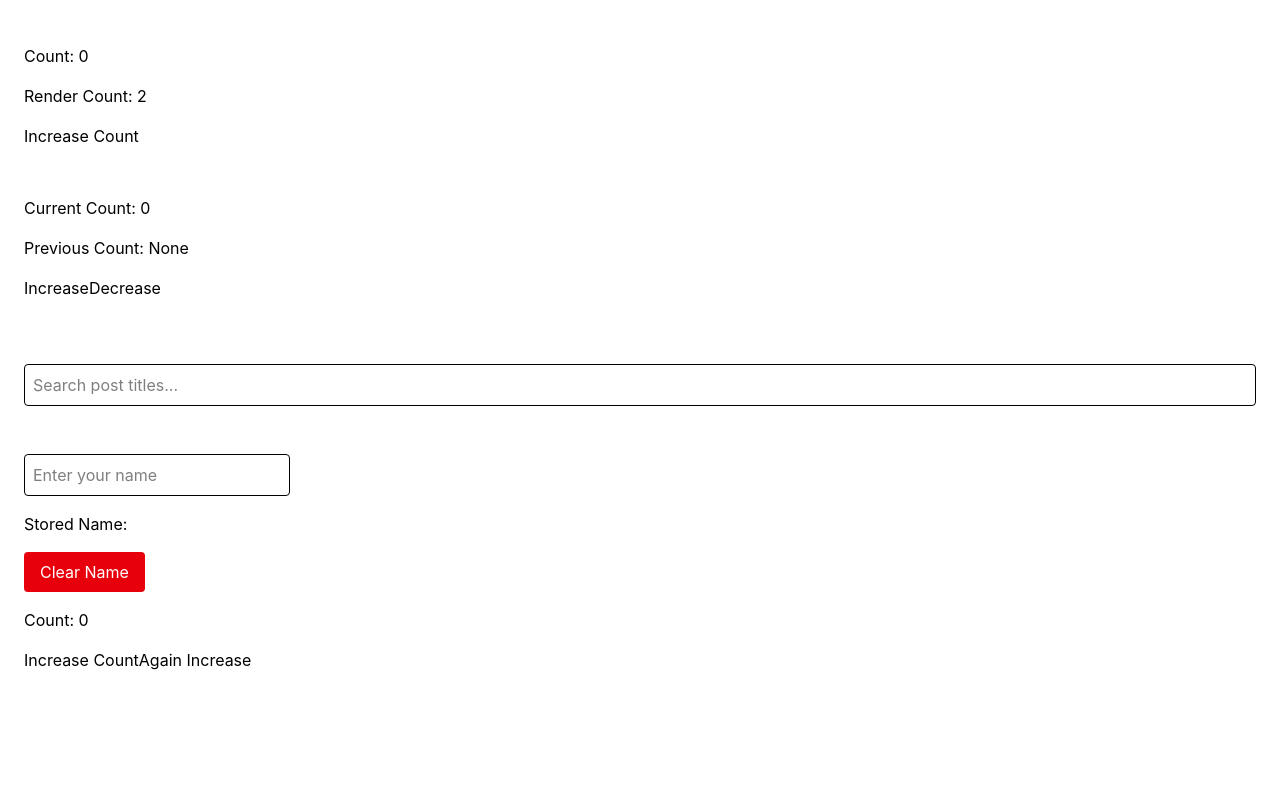
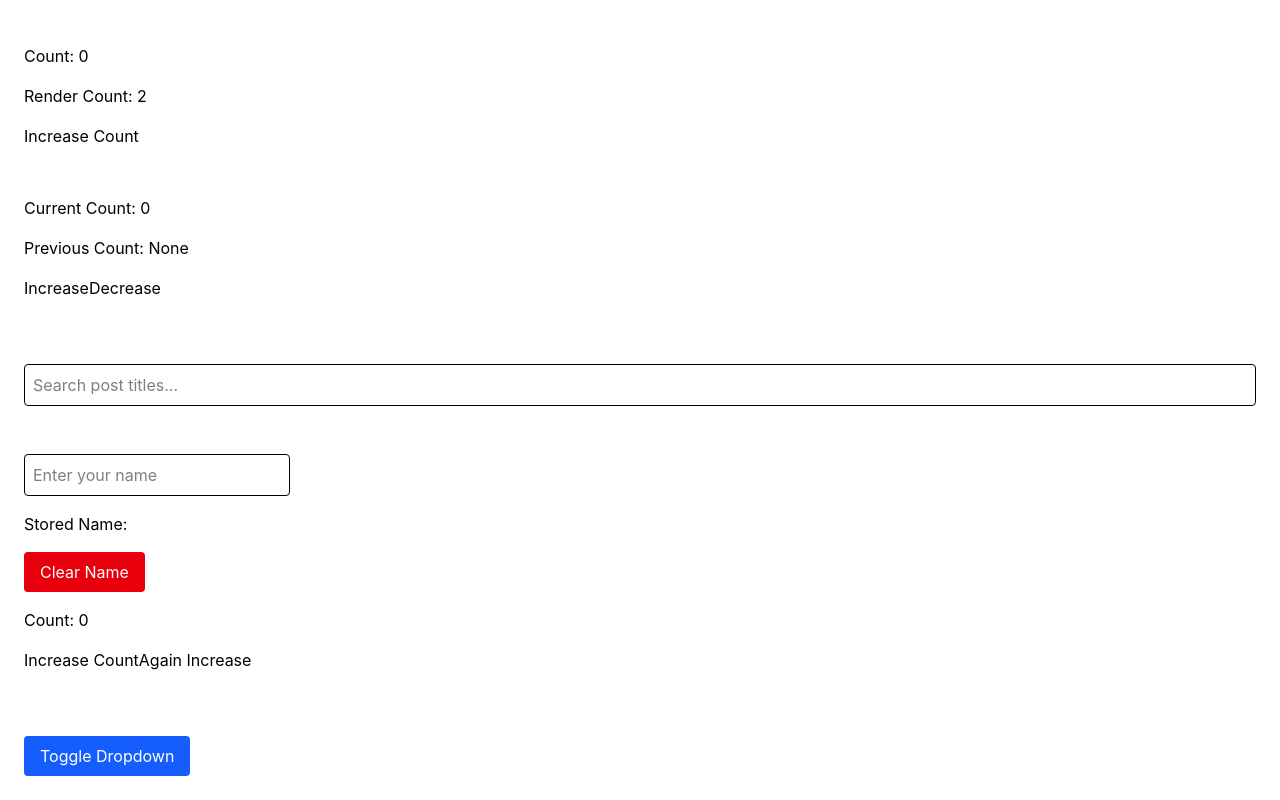
Before and after one commit to TheZainCode/react-advance-concepts, a React (Vite) app: page / in a window 1280 px wide. Shown: the part 182-982 px from the top of the page. Before the commit the page ends 894 px from the top, so only its background shows below. Built offline with nearby package versions, Linux system fonts and the light colour scheme.

Commit message:
update code and add dropdown with advance hooks

```diff
--- a/src/App.jsx
+++ b/src/App.jsx
@@ -4,6 +4,7 @@ import RenderCount from "./components/RenderCount";
 import PreviousValue from "./components/PreviousValue";
 import DebounceSearch from "./components/DebounceSearch";
 import StorageDemo from "./components/StorageDemo";
+import Dropdown from "./components/Dropdown";
 function App(){
   return(
     <main>
@@ -13,6 +14,7 @@ function App(){
       <PreviousValue />
       <DebounceSearch />
       <StorageDemo />
+      <Dropdown />
     </main>
   );
 }
--- /dev/null
+++ b/src/components/Dropdown.jsx
@@ -0,0 +1,35 @@
+import { useRef, useState, useCallback } from "react";
+import useOnClickOutside from "../hooks/useOnClickOutside";
+
+function Dropdown() {
+  const [isOpen, setIsOpen] = useState(false);
+  const dropdownRef = useRef(null);
+
+  const closeDropdown = useCallback(() => {
+    setIsOpen(false);
+  }, []);
+
+  useOnClickOutside(dropdownRef, closeDropdown);
+
+  return (
+    <div className="p-6">
+      <div ref={dropdownRef} className="relative inline-block">
+        <button
+          onClick={() => setIsOpen((prev) => !prev)}
+          className="bg-blue-600 text-white px-4 py-2 rounded"
+        >
+          Toggle Dropdown
+        </button>
+
+        {isOpen && (
+          <div className="absolute top-full left-0 mt-2 w-48 border bg-white shadow rounded p-4">
+            <p>Dropdown Content</p>
+            <p>Click outside to close.</p>
+          </div>
+        )}
+      </div>
+    </div>
+  );
+}
+
+export default Dropdown;
--- /dev/null
+++ b/src/hooks/useOnClickOutside.js
@@ -0,0 +1,22 @@
+import { useEffect } from "react";
+
+function useOnClickOutside(ref, handler) {
+  useEffect(() => {
+    const handleClick = (event) => {
+      if (
+        ref.current &&
+        !ref.current.contains(event.target)
+      ) {
+        handler(event);
+      }
+    };
+
+    document.addEventListener("mousedown", handleClick);
+
+    return () => {
+      document.removeEventListener("mousedown", handleClick);
+    };
+  }, [ref, handler]);
+}
+
+export default useOnClickOutside;
```
